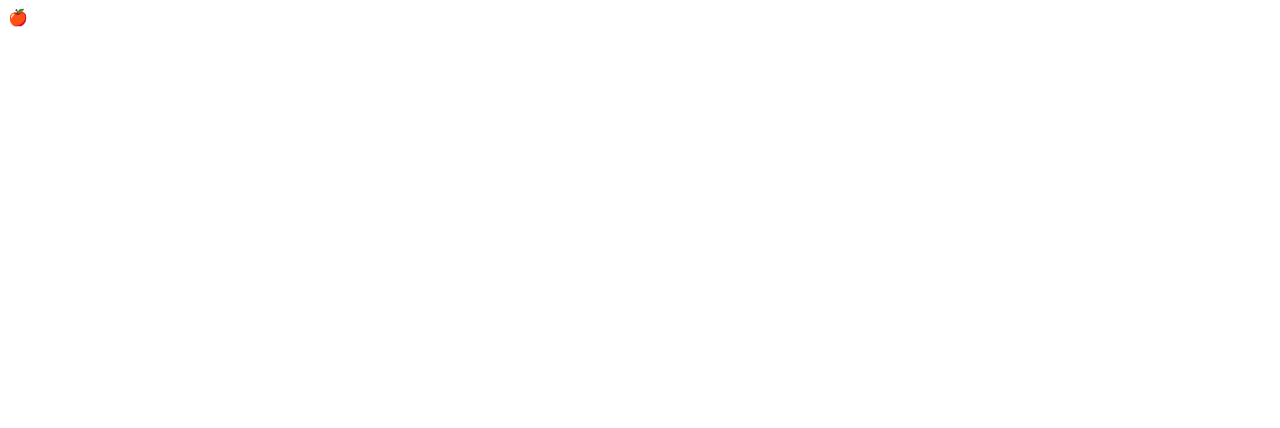
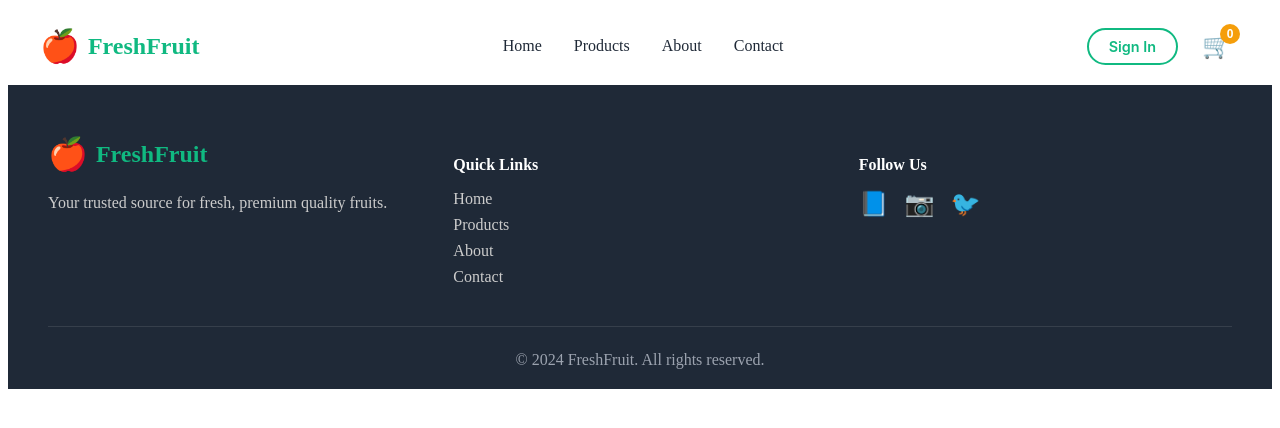
Before and after one commit to startdks/fruit, an Angular app in the folder client/: page / in a window 1280 px wide. Shown: the top 428 px of the page. Built offline with nearby package versions, Linux system fonts and the light colour scheme.

Commit message:
feat: enhance footer and navbar components with new layout and styles

```diff
--- a/client/src/app/app.html
+++ b/client/src/app/app.html
@@ -1,2 +1,6 @@
 <app-navbar></app-navbar>
-<router-outlet/>
+<main>
+    <router-outlet></router-outlet>
+</main>
+
+<app-footer></app-footer>
--- a/client/src/app/app.ts
+++ b/client/src/app/app.ts
@@ -1,10 +1,11 @@
 import { Component, signal } from '@angular/core';
 import { RouterOutlet } from '@angular/router';
 import { NavbarComponent } from './components/navbar/navbar';
+import { FooterComponent } from './components/footer/footer';
 
 @Component({
     selector: 'app-root',
-    imports: [RouterOutlet, NavbarComponent],
+    imports: [RouterOutlet, NavbarComponent, FooterComponent],
     templateUrl: './app.html',
     styleUrl: './app.scss'
 })
--- a/client/src/app/components/footer/footer.html
+++ b/client/src/app/components/footer/footer.html
@@ -1 +1,33 @@
-<p>footer works!</p>
+<footer class="footer">
+    <div class="container">
+        <div class="footer-content">
+            <div class="footer-section">
+                <div class="logo">
+                    <span class="logo-icon">🍎</span>
+                    <span class="logo-text">FreshFruit</span>
+                </div>
+                <p>Your trusted source for fresh, premium quality fruits.</p>
+            </div>
+            <div class="footer-section">
+                <h4>Quick Links</h4>
+                <ul>
+                    <li> <a href="#" (click)="smoothScroll('#home'); $event.preventDefault()">Home</a></li>
+                    <li> <a href="#" (click)="smoothScroll('#products'); $event.preventDefault()">Products</a></li>
+                    <li> <a href="#" (click)="smoothScroll('#about'); $event.preventDefault()">About</a></li>
+                    <li> <a href="#" (click)="smoothScroll('#contact'); $event.preventDefault()">Contact</a></li>
+                </ul>
+            </div>
+            <div class="footer-section">
+                <h4>Follow Us</h4>
+                <div class="social-links">
+                    <a href="#">📘</a>
+                    <a href="#">📷</a>
+                    <a href="#">🐦</a>
+                </div>
+            </div>
+        </div>
+        <div class="footer-bottom">
+            <p>&copy; 2024 FreshFruit. All rights reserved.</p>
+        </div>
+    </div>
+</footer>
--- a/client/src/app/components/footer/footer.scss
+++ b/client/src/app/components/footer/footer.scss
@@ -0,0 +1,90 @@
+.footer {
+    background: #1f2937;
+    color: white;
+    padding: 50px 20px 20px;
+}
+
+.container {
+    max-width: 1200px;
+    margin: 0 auto;
+    padding: 0 20px;
+}
+
+.footer-content {
+    display: grid;
+    grid-template-columns: repeat(auto-fit, minmax(250px, 1fr));
+    gap: 2rem;
+    margin-bottom: 2rem;
+}
+
+.footer-section {
+    h4 {
+        margin-bottom: 1rem;
+    }
+
+    p {
+        color: #ccc;
+        line-height: 1.8;
+    }
+
+    ul {
+        list-style: none;
+        padding: 0;
+        margin: 0;
+
+        li {
+            margin-bottom: 0.5rem;
+        }
+    }
+
+    a {
+        color: #ccc;
+        text-decoration: none;
+        transition: color 0.3s;
+        cursor: pointer;
+
+        &:hover {
+            color: #10b981;
+        }
+    }
+}
+
+.logo {
+    display: flex;
+    align-items: center;
+    gap: 0.5rem;
+    font-size: 1.5rem;
+    font-weight: 700;
+    color: #10b981;
+    margin-bottom: 1rem;
+}
+
+.logo-icon {
+    font-size: 2rem;
+}
+
+.social-links {
+    display: flex;
+    gap: 1rem;
+
+    a {
+        font-size: 1.5rem;
+        display: inline-block;
+        transition: transform 0.3s;
+
+        &:hover {
+            transform: scale(1.2);
+        }
+    }
+}
+
+.footer-bottom {
+    border-top: 1px solid rgba(255, 255, 255, 0.1);
+    padding-top: 1.5rem;
+    text-align: center;
+
+    p {
+        color: #9ca3af;
+        margin: 0;
+    }
+}
--- a/client/src/app/components/footer/footer.ts
+++ b/client/src/app/components/footer/footer.ts
@@ -1,11 +1,17 @@
+import { CommonModule } from '@angular/common';
 import { Component } from '@angular/core';
 
 @Component({
     selector: 'app-footer',
-    imports: [],
+    imports: [CommonModule],
     templateUrl: './footer.html',
     styleUrl: './footer.scss',
 })
 export class FooterComponent {
-
+    smoothScroll(target: string): void {
+        const element = document.querySelector(target);
+        if (element) {
+            element.scrollIntoView({ behavior: 'smooth', block: 'start' });
+        }
+    }
 }
--- a/client/src/app/components/navbar/navbar.html
+++ b/client/src/app/components/navbar/navbar.html
@@ -1,9 +1,34 @@
 <nav class="navbar">
     <div class="container">
-        <div class="nav-warpper">
+        <div class="nav-wrapper">
             <div class="logo">
                 <span class="logo-icon">🍎</span>
+                <span class="logo-text">FreshFruit</span>
             </div>
+            <ul class="nav-menu" [class.active]="showMobileMenu">
+                <li><a href="#" (click)="handleNavClick('#home'); $event.preventDefault()">Home</a></li>
+                <li><a href="#" (click)="handleNavClick('#product'); $event.preventDefault()">Products</a></li>
+                <li><a href="#" (click)="handleNavClick('#about'); $event.preventDefault()">About</a></li>
+                <li><a href="#" (click)="handleNavClick('#contact'); $event.preventDefault()">Contact</a></li>
+            </ul>
+            <div class="nav-actions">
+                @if (currentUser){
+                    <button class="btn-signin signed-in" (click)="onLogout.emit()">
+                        {{currentUser.fullName?.split(' ')?.[0]}} (Logout)
+                    </button>
+                }@else{
+                    <button class="btn-signin" (click)="onSignInClick.emit()">Sign In</button>
+                }
+                <button class="cart-icon" (click)="onCartClick.emit()">
+                    🛒
+                    <span class="cart-count">{{cartCount}}</span>
+                </button>
+            </div>
+            <button class="menu-toggle" (click)="showMobileMenu = !showMobileMenu">
+                <span></span>
+                <span></span>
+                <span></span>
+            </button>
         </div>
     </div>
 </nav>
--- a/client/src/app/components/navbar/navbar.scss
+++ b/client/src/app/components/navbar/navbar.scss
@@ -0,0 +1,175 @@
+/* Navigation - Glassmorphism Style */
+.navbar {
+    background: rgba(255, 255, 255, 0.7);
+    backdrop-filter: blur(20px);
+    -webkit-backdrop-filter: blur(20px);
+    border-bottom: 1px solid rgba(255, 255, 255, 0.5);
+    position: sticky;
+    top: 0;
+    z-index: 1000;
+    padding: 1rem 0;
+    transition: all 0.3s ease;
+}
+
+.container {
+    max-width: 1200px;
+    margin: 0 auto;
+    padding: 0 20px;
+}
+
+.nav-wrapper {
+    display: flex;
+    justify-content: space-between;
+    align-items: center;
+}
+
+.logo {
+    display: flex;
+    align-items: center;
+    gap: 0.5rem;
+    font-size: 1.5rem;
+    font-weight: 700;
+    color: #10b981;
+}
+
+.logo-icon {
+    font-size: 2rem;
+}
+
+.nav-menu {
+    display: flex;
+    list-style: none;
+    gap: 2rem;
+    align-items: center;
+    margin: 0;
+    padding: 0;
+}
+
+.nav-menu a {
+    text-decoration: none;
+    color: #1f2937;
+    font-weight: 500;
+    transition: color 0.3s;
+    position: relative;
+    cursor: pointer;
+}
+
+.nav-menu a:hover {
+    color: #10b981;
+}
+
+.nav-menu a::after {
+    content: '';
+    position: absolute;
+    bottom: -5px;
+    left: 0;
+    width: 0;
+    height: 2px;
+    background: #10b981;
+    transition: width 0.3s;
+}
+
+.nav-menu a:hover::after {
+    width: 100%;
+}
+
+.nav-actions {
+    display: flex;
+    align-items: center;
+    gap: 1rem;
+}
+
+.btn-signin {
+    padding: 8px 20px;
+    background: transparent;
+    border: 2px solid #10b981;
+    color: #10b981;
+    border-radius: 50px;
+    font-weight: 600;
+    cursor: pointer;
+    transition: all 0.3s;
+    font-family: 'Inter', sans-serif;
+    font-size: 0.9rem;
+    white-space: nowrap;
+}
+
+.btn-signin:hover {
+    background: #10b981;
+    color: white;
+}
+
+.btn-signin.signed-in {
+    background: #10b981;
+    color: white;
+    border-color: #10b981;
+}
+
+.cart-icon {
+    position: relative;
+    background: none;
+    border: none;
+    font-size: 1.5rem;
+    cursor: pointer;
+    padding: 8px;
+    transition: transform 0.3s;
+}
+
+.cart-icon:hover {
+    transform: scale(1.1);
+}
+
+.cart-count {
+    position: absolute;
+    top: 0;
+    right: 0;
+    background: #f59e0b;
+    color: white;
+    border-radius: 50%;
+    width: 20px;
+    height: 20px;
+    display: flex;
+    align-items: center;
+    justify-content: center;
+    font-size: 0.75rem;
+    font-weight: 700;
+}
+
+.menu-toggle {
+    display: none;
+    flex-direction: column;
+    background: none;
+    border: none;
+    cursor: pointer;
+    gap: 5px;
+
+    span {
+        width: 25px;
+        height: 3px;
+        background: #1f2937;
+        transition: all 0.3s;
+    }
+}
+
+/* Mobile Responsive */
+@media (max-width: 768px) {
+    .nav-menu {
+        display: none;
+        position: absolute;
+        top: 100%;
+        left: 0;
+        right: 0;
+        background: rgba(255, 255, 255, 0.95);
+        flex-direction: column;
+        padding: 1rem;
+        gap: 1rem;
+        backdrop-filter: blur(20px);
+
+        &.active {
+            display: flex;
+        }
+    }
+
+    .menu-toggle {
+        display: flex;
+    }
+}
```
Also changed, not shown: 1 other file (tests, documents, lock files or other folders).
